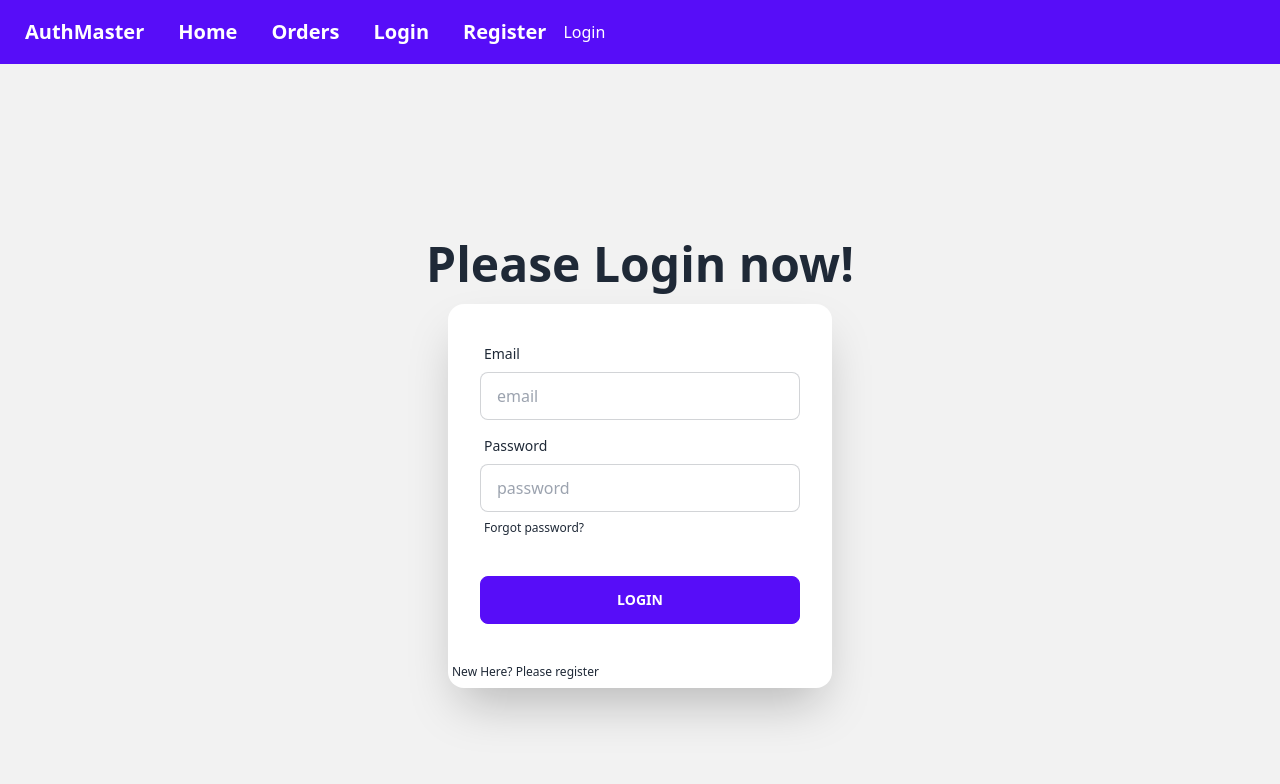
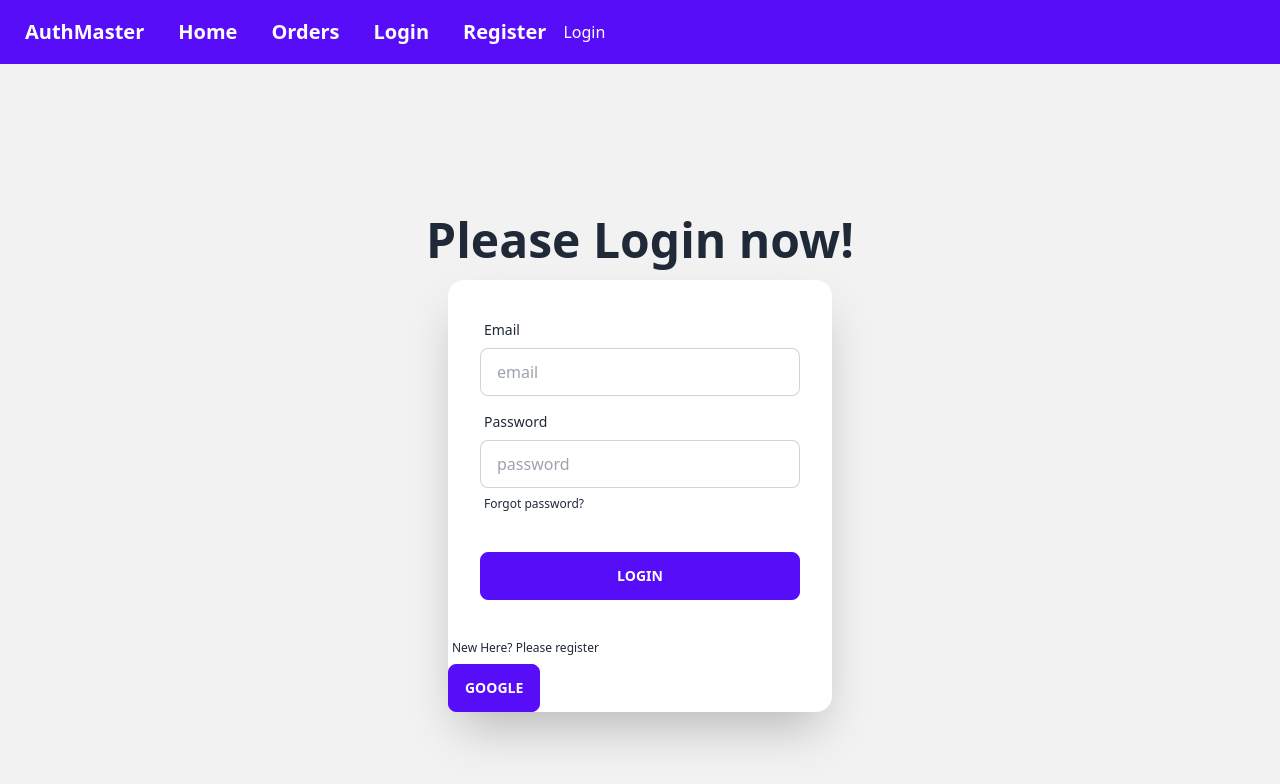
Before and after one commit to Aminul667/firebase-daisy-m60, a React (Vite) app: page /login in a window 1280 px wide. Shown: the top 784 px of the page. Built offline with nearby package versions, Linux system fonts and the light colour scheme; no server answers.

Commit message:
60-8 Module Summary and Social Sign In

```diff
--- a/src/components/Login.jsx
+++ b/src/components/Login.jsx
@@ -3,7 +3,7 @@
 import { AuthContext } from "../providers/AuthProviders";
 
 const Login = () => {
-  const { signIn } = useContext(AuthContext);
+  const { signIn, signInWithGoogle } = useContext(AuthContext);
 
   const handleLogin = (event) => {
     event.preventDefault();
@@ -24,6 +24,17 @@
         console.log(error);
       });
   };
+
+  const handleGoogleSignIn = () => {
+    signInWithGoogle()
+    .then(result => {
+      const loggedUser = result.user;
+      console.log(loggedUser);
+    })
+    .catch(error => {
+      console.log(error);
+    })
+  }
 
   return (
     <div className="hero min-h-screen bg-base-200">
@@ -71,6 +82,9 @@
               New Here? Please register
             </Link>
           </label>
+          <div>
+            <button onClick={handleGoogleSignIn} className="btn btn-primary">Google</button>
+          </div>
         </div>
       </div>
     </div>
--- a/src/providers/AuthProviders.jsx
+++ b/src/providers/AuthProviders.jsx
@@ -1,10 +1,11 @@
 import React, { createContext, useEffect, useState } from 'react';
-import { createUserWithEmailAndPassword, getAuth, onAuthStateChanged, signInWithEmailAndPassword, signOut } from "firebase/auth";
+import { GoogleAuthProvider, createUserWithEmailAndPassword, getAuth, onAuthStateChanged, signInWithEmailAndPassword, signInWithPopup, signOut } from "firebase/auth";
 import app from '../firebase/firebase.config';
 
 export const AuthContext = createContext(null);
 
 const auth = getAuth(app);
+const googleAuthProvider = new GoogleAuthProvider();
 
 
 const AuthProviders = ({children}) => {
@@ -17,6 +18,10 @@
 
     const signIn = (email, password) => {
         return signInWithEmailAndPassword(auth, email, password);
+    }
+
+    const signInWithGoogle = () => {
+        return signInWithPopup(auth, googleAuthProvider);
     }
 
     const logOut = () => {
@@ -41,6 +46,7 @@
         loading,
         createUser,
         signIn,
+        signInWithGoogle,
         logOut,
     }
 
```
